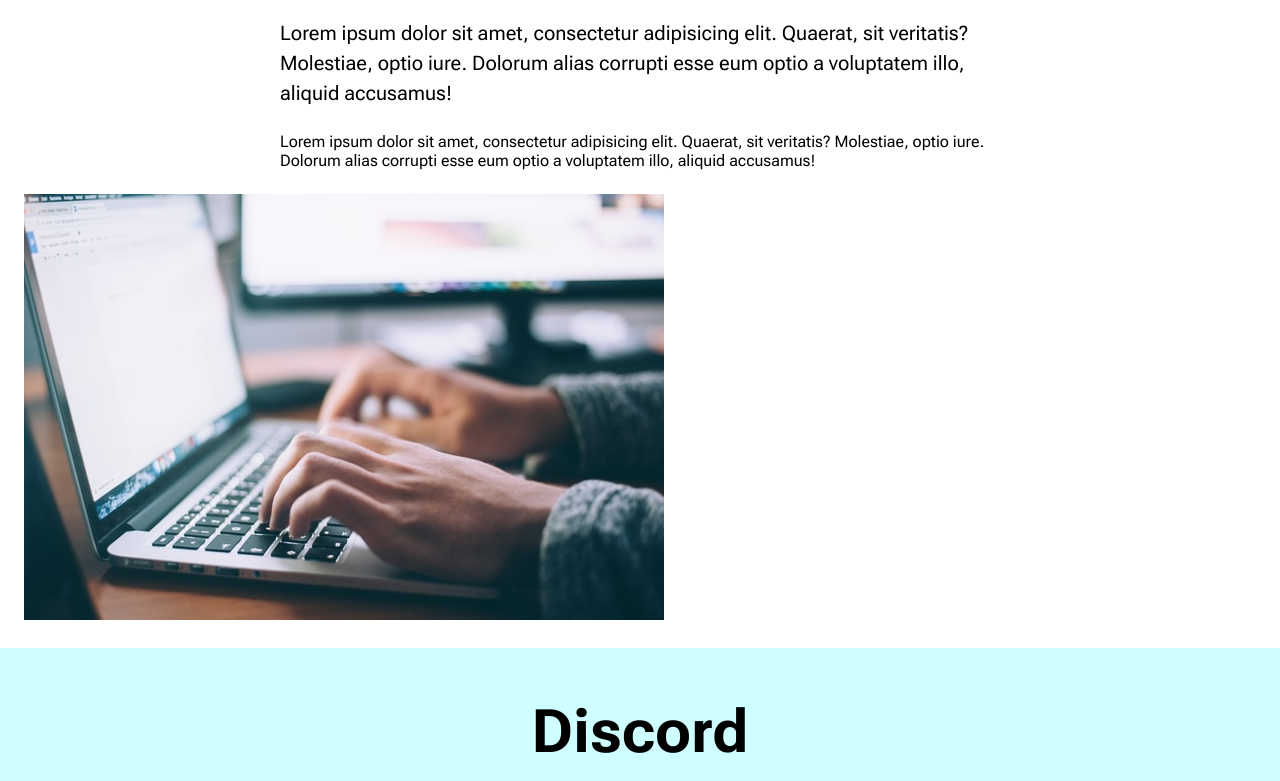
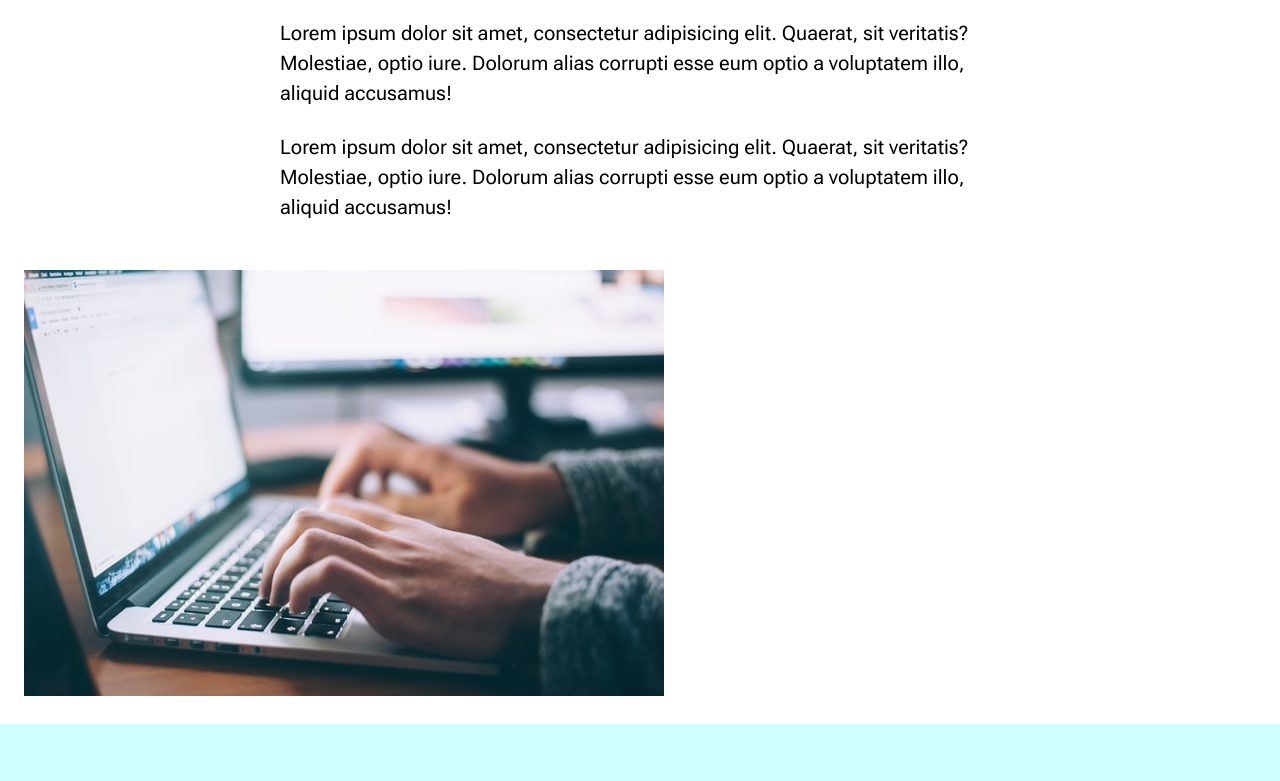
Before and after one commit to ColladoCoding/FES, a plain HTML site: page FES Mini Project/index.html in a window 1280 px wide. Shown: the part 940-1721 px from the top of the page. Drawn offline with Linux system fonts and the light colour scheme.

Commit message:
Update index.html

```diff
--- a/FES Mini Project/index.html
+++ b/FES Mini Project/index.html
@@ -41,7 +41,7 @@
                         <p class="section__description--para">Lorem ipsum dolor sit amet, consectetur adipisicing elit.
                             Quaerat, sit veritatis? Molestiae, optio iure. Dolorum alias corrupti esse eum optio a
                             voluptatem illo, aliquid accusamus!</p>
-                        <p>Lorem ipsum dolor sit amet, consectetur adipisicing elit. Quaerat, sit veritatis? Molestiae,
+                        <p class="section__description--para">Lorem ipsum dolor sit amet, consectetur adipisicing elit. Quaerat, sit veritatis? Molestiae,
                             optio iure. Dolorum alias corrupti esse eum optio a voluptatem illo, aliquid accusamus!</p>
                     </div>
                 </div>
```
